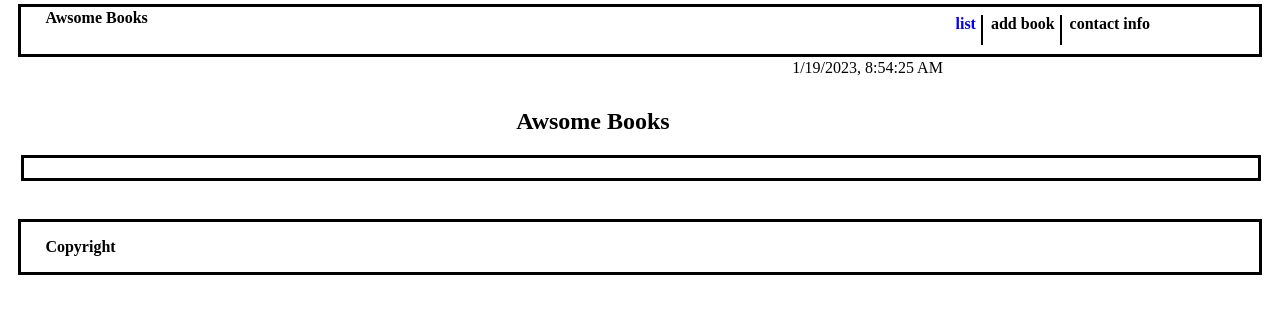
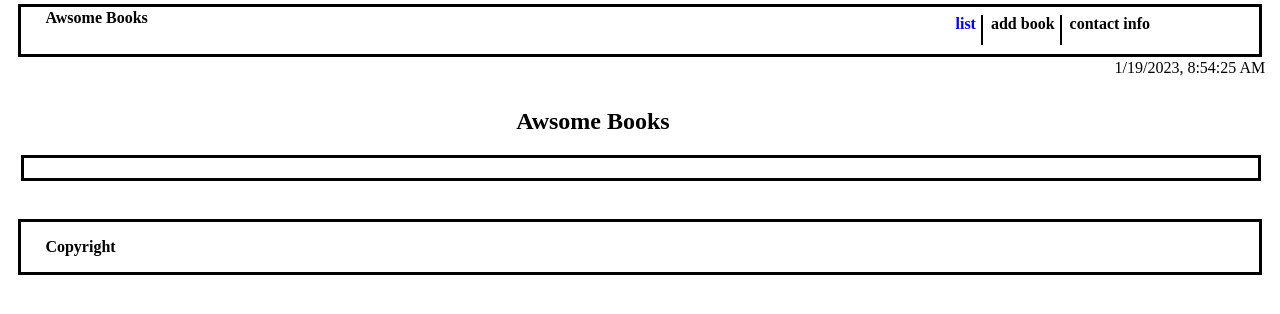
Before and after one commit to fithamlak/Awesome-books, a website: page index.html in a window 1280 px wide. Drawn offline with Linux system fonts and the light colour scheme.

Commit message:
position the date as the design

```diff
--- a/style.css
+++ b/style.css
@@ -29,7 +29,7 @@ nav {
 
 nav p {
   margin-top: 2px;
-  margin-left: 36%;
+  margin-left: 87%;
 }
 
 .nav-links {
```
